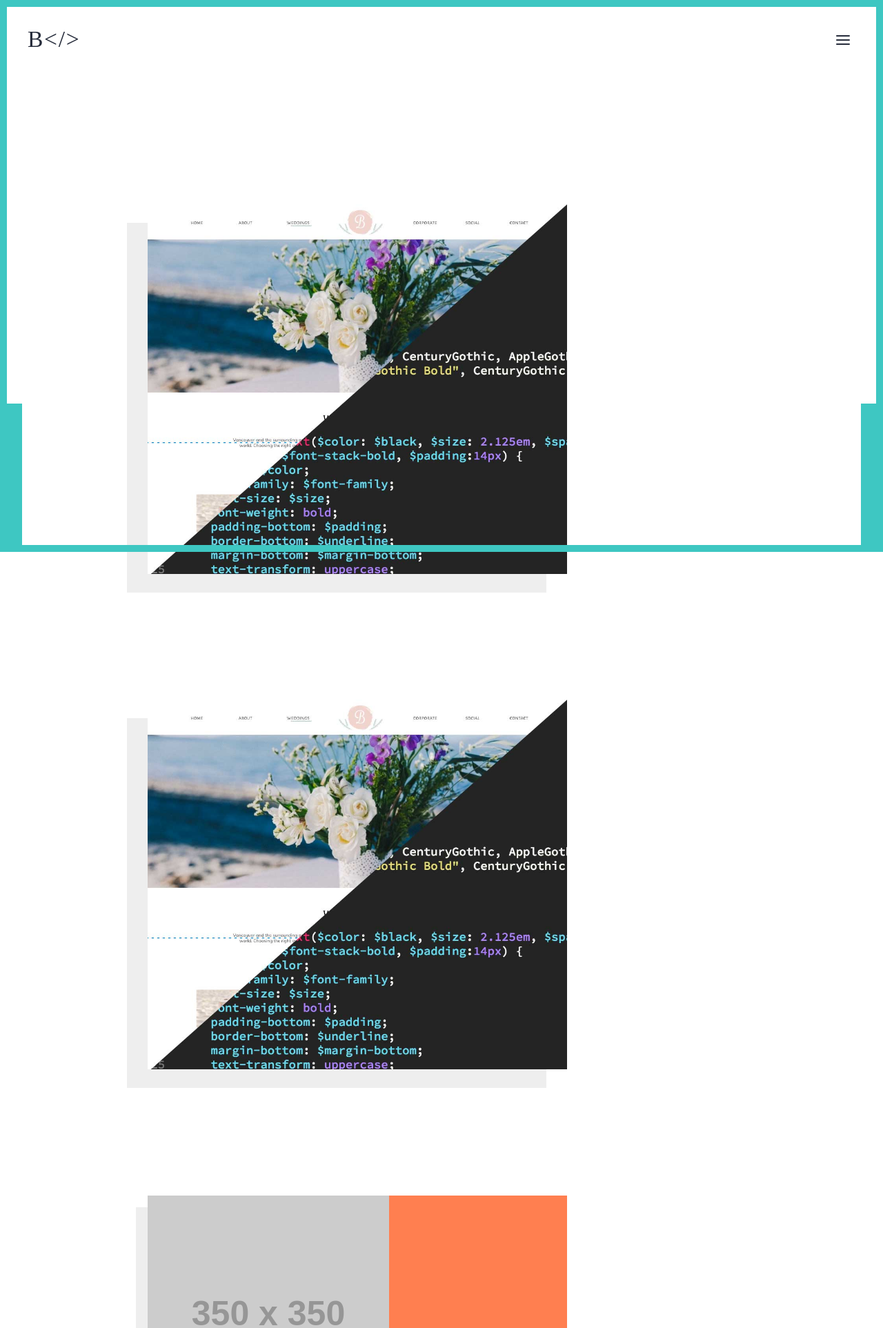
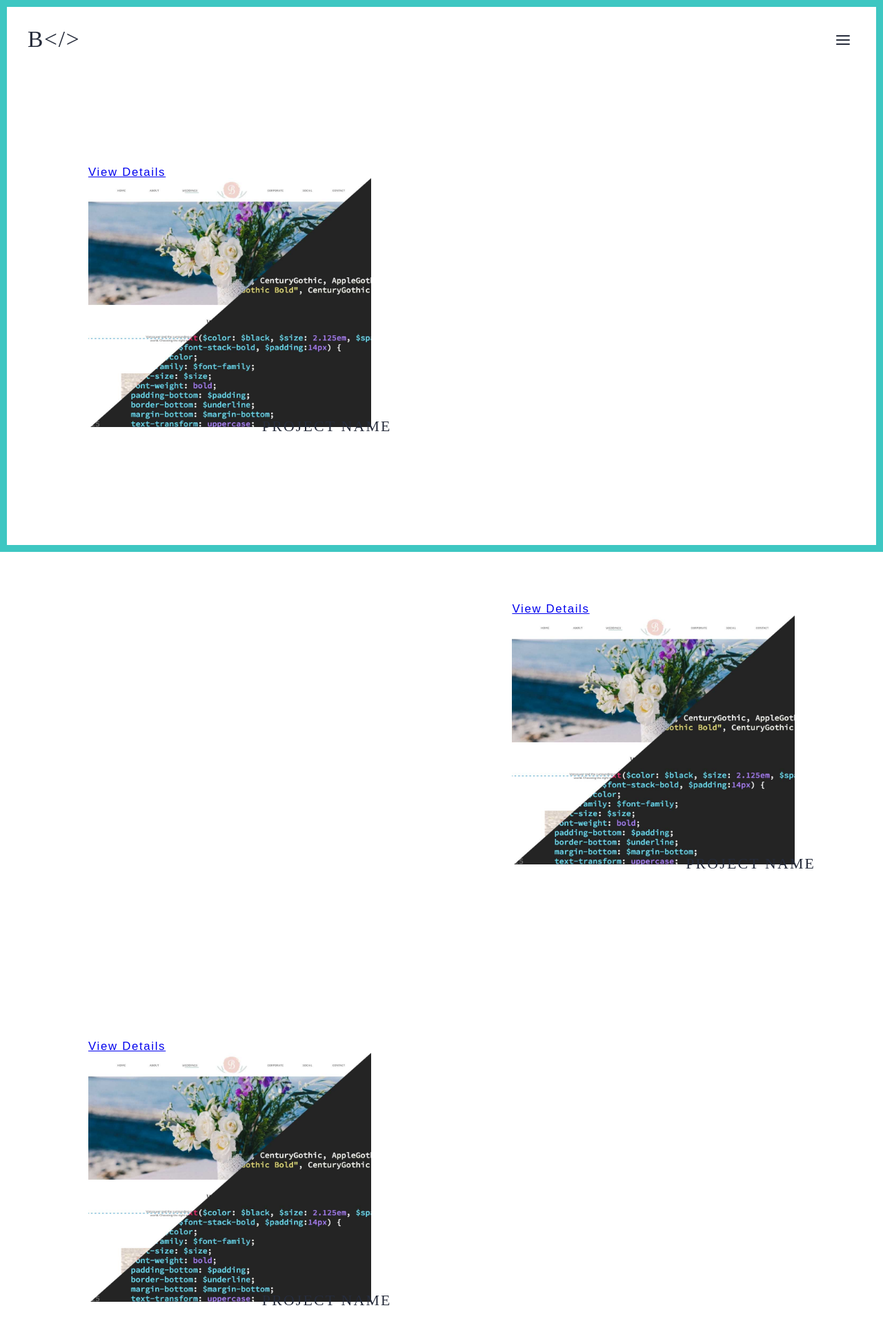
Before and after one commit to brookekaminski/portfolio, a PHP site: page / in a window 1280 px wide. Shown: the top 1925 px of the page at 69% size. Run offline with PHP 8.4, Linux system fonts and the light colour scheme; grey boxes labelled with a size stand in for pictures from a placeholder-image service; some libraries are stand-ins or nearby versions.

Commit message:
flex success

```diff
--- a/index.php
+++ b/index.php
@@ -3,49 +3,77 @@
 include 'header.php';
 
 ?>
-    <main id="content">
-        <div class="welcome">
-            <!--
-            <h2>Hey There...</h2>
-            <p>This is where I would say something interesting about my porfolio and work that sums it up. </p>
---></div>
 
-    <div class="projects">
 
-       <div class="project-preview">
+   <main>
 
-    <div class="square">
 
-<img src="images/client-project.jpg">
 
-    </div>
-</div>
+        <div class="project">
 
-<div class="project-preview">
-      <div class="square">
 
-<img src="images/client-project.jpg">
+           <div class="preview">
 
-    </div>
-</div>
+               <a href="#">View Details</a>
+               <img src="images/client-project.jpg" alt="">
+               <h2>Project Name</h2>
 
-<div class="project-preview">
-    <div class="square">
+           </div>
 
-<img src="http://placehold.it/350x350">
 
-    </div>
-</div>
+       </div>
 
-<div class="project-preview">
-     <div class="square">
 
-<img src="http://placehold.it/350x350">
+        <div class="project">
 
-    </div>
-</div>
 
-    </div>
+           <div class="preview">
 
-    </main>
-    <?php include('footer.php'); ?>
+               <a href="#">View Details</a>
+               <img src="images/client-project.jpg" alt="">
+               <h2>Project Name</h2>
+
+           </div>
+
+
+       </div>
+
+
+        <div class="project">
+
+
+           <div class="preview">
+
+               <a href="#">View Details</a>
+               <img src="images/client-project.jpg" alt="">
+               <h2>Project Name</h2>
+
+           </div>
+
+
+       </div>
+
+        <div class="project">
+
+
+           <div class="preview">
+
+               <a href="#">View Details</a>
+               <img src="images/client-project.jpg" alt="">
+               <h2>Project Name</h2>
+
+           </div>
+
+
+       </div>
+
+
+
+
+
+   </main>
+
+
+
+
+   <?php include('footer.php'); ?>
--- a/scss/_content.scss
+++ b/scss/_content.scss
@@ -1,40 +1,39 @@
-.projects{
-    padding-bottom: 100px;
-    margin: 50px 2.5% 200px;
-        background-color: $bg;
-    z-index: 1;
-}
-
-.project-preview{
-    background-color: coral;
+.project {
     display: flex;
-    margin: 15%;
-@media screen and (min-width: 600px) {
-
-    width: calc(100%/2);
-           &:nth-child(even) {
+    padding: 15%;
+    background-color: $bg;
+    &:nth-child(even) {
         justify-content: flex-end;
     }
+    @media screen and (min-width: 600px) {
+        padding: 10%;
     }
 }
 
-.square{
-    z-index: 2;
+.preview {
+    position: relative;
     display: flex;
-    position: relative;
-&:after{
-    display: flex;
-    background: #EEE;
-    content: "";
-    position: absolute;
-    top: 5%;
-    left: -5%;
-    width: 100%;
-    height: 100%;
-    z-index: -1;
+    flex-direction: column;
+    @media screen and (min-width: 600px) {
+        width: calc(100%/2);
     }
-
-    img{
+    @media screen and (min-width: 900px) {
+        width: calc(80%/2);
+    }
+    a {
+        align-self: flex-start;
+    }
+    img {
         align-self: center;
     }
+    h2 {
+        position: absolute;
+        bottom: -10px;
+        right: -30px;
+        //        align-self: flex-end;
+        font-family: $serif;
+        text-transform: uppercase;
+        letter-spacing: .1em;
+        font-size: 1.3em;
+    }
 }
--- a/scss/_footer.scss
+++ b/scss/_footer.scss
@@ -44,7 +44,7 @@ ul.social{
     margin-top: 20px;
     h3{
         margin-top: 20px;
-        font-family: $bold;
+        font-family: $sans;
         font-size: 2em;
         color: $bg;
     }
--- a/scss/_vars.scss
+++ b/scss/_vars.scss
@@ -3,4 +3,7 @@ $text: #262C3B; //#171717; // #0D0E13; //#FFF;
 $brand: #3EC7C2;//#4175C0; //#39e5c5;//#3EC7C2; // #39e5c5; //#2aedc8; // #80f2dc; // #5cc1af; //#66FCF1; // #6E8ED9; // #4285f4
 $gradient: linear-gradient(to bottom, $brand 0%,#799ed2 100%);
 
-$bold: 'Good Headline Pro', sans-serif;
+$sans: 'Good Headline Pro', sans-serif;
+
+
+$serif: 'Crimson Text';
--- a/styles/style.css
+++ b/styles/style.css
@@ -253,38 +253,38 @@ div.form {
   .nav-main a:focus, .nav-main a:hover, .nav-main a:active {
     color: #262C3B; }
 
-.projects {
-  padding-bottom: 100px;
-  margin: 50px 2.5% 200px;
-  background-color: #FFF;
-  z-index: 1; }
+.project {
+  display: flex;
+  padding: 15%;
+  background-color: #FFF; }
+  .project:nth-child(even) {
+    justify-content: flex-end; }
+  @media screen and (min-width: 600px) {
+    .project {
+      padding: 10%; } }
 
-.project-preview {
-  background-color: coral;
+.preview {
+  position: relative;
   display: flex;
-  margin: 15%; }
+  flex-direction: column; }
   @media screen and (min-width: 600px) {
-    .project-preview {
-      width: calc(100%/2); }
-      .project-preview:nth-child(even) {
-        justify-content: flex-end; } }
-
-.square {
-  z-index: 2;
-  display: flex;
-  position: relative; }
-  .square:after {
-    display: flex;
-    background: #EEE;
-    content: "";
+    .preview {
+      width: calc(100%/2); } }
+  @media screen and (min-width: 900px) {
+    .preview {
+      width: calc(80%/2); } }
+  .preview a {
+    align-self: flex-start; }
+  .preview img {
+    align-self: center; }
+  .preview h2 {
     position: absolute;
-    top: 5%;
-    left: -5%;
-    width: 100%;
-    height: 100%;
-    z-index: -1; }
-  .square img {
-    align-self: center; }
+    bottom: -10px;
+    right: -30px;
+    font-family: "Crimson Text";
+    text-transform: uppercase;
+    letter-spacing: .1em;
+    font-size: 1.3em; }
 
 /* ------------------------------ */
 /* -------- ACCESSIBILITY ------- */
```
Also changed, not shown: 1 other file.
